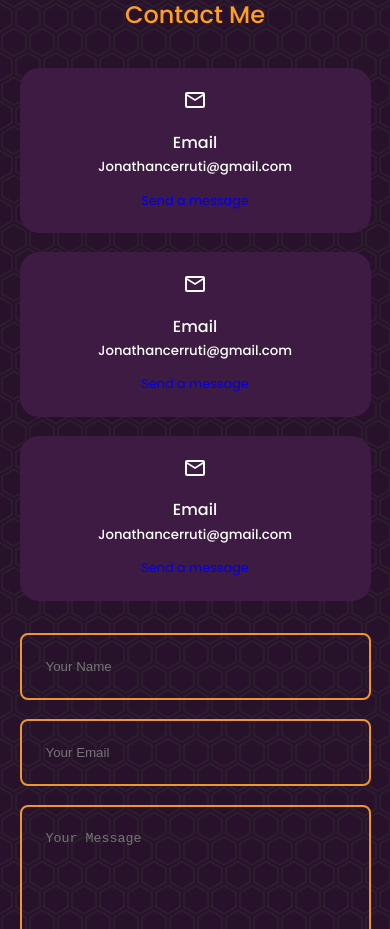
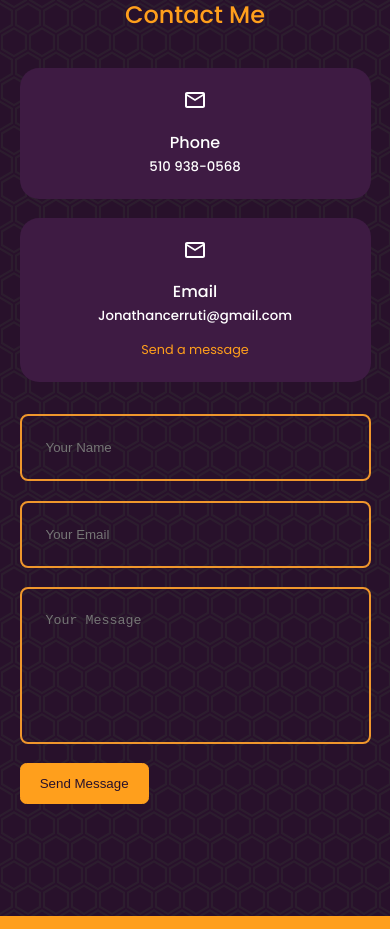
Before and after one commit to JonCerruti/Super_Awesome_Portfolio, a React (Create React App) app in the folder super-awesome-portfolio/: page / in a window 390 px wide. Shown: the part 4000-4929 px from the top of the page. Built offline with nearby package versions, Linux system fonts and the light colour scheme.

Commit message:
added some new styling to contact, and added phone number

```diff
--- a/super-awesome-portfolio/src/components/contacts/contact.css
+++ b/super-awesome-portfolio/src/components/contacts/contact.css
@@ -35,7 +35,9 @@
     margin-top: 0.7rem;
     display: inline-block;
     font-size: 0.8rem;
+    color: var(--color-primary);
 }
+
 
 /*=====Form=====*/
 
--- a/super-awesome-portfolio/src/components/contacts/contact.jsx
+++ b/super-awesome-portfolio/src/components/contacts/contact.jsx
@@ -23,22 +23,19 @@ const Contact = () => {
         <div className="contact__options">
           <article className='contact__option'>
             <MdOutlineEmail className='contact__option-icon' />
-            <h4>Email</h4>
-            <h5>Jonathancerruti@gmail.com</h5>
-            <a href="mailto:jonathancerruti@gmail.com">Send a message</a>
+            <h4>Phone</h4>
+            <h5>510 938-0568</h5>
+
           </article>
+
           <article className='contact__option'>
             <MdOutlineEmail className='contact__option-icon' />
             <h4>Email</h4>
             <h5>Jonathancerruti@gmail.com</h5>
             <a href="mailto:jonathancerruti@gmail.com">Send a message</a>
           </article>
-          <article className='contact__option'>
-            <MdOutlineEmail className='contact__option-icon' />
-            <h4>Email</h4>
-            <h5>Jonathancerruti@gmail.com</h5>
-            <a href="mailto:jonathancerruti@gmail.com">Send a message</a>
-          </article>
+
+
         </div>
 
         <form ref={form} onSubmit = { sendEmail }>
```
